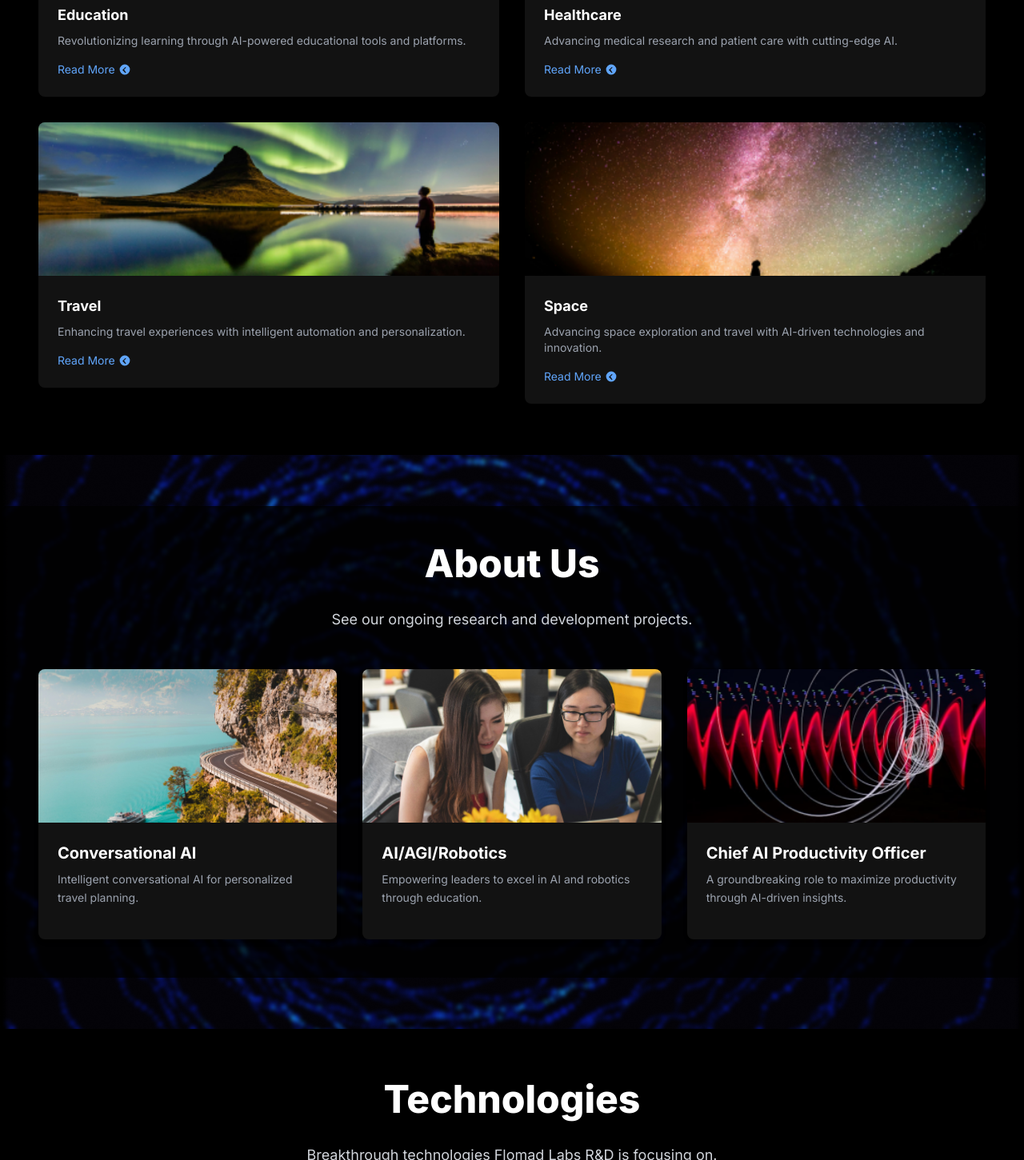
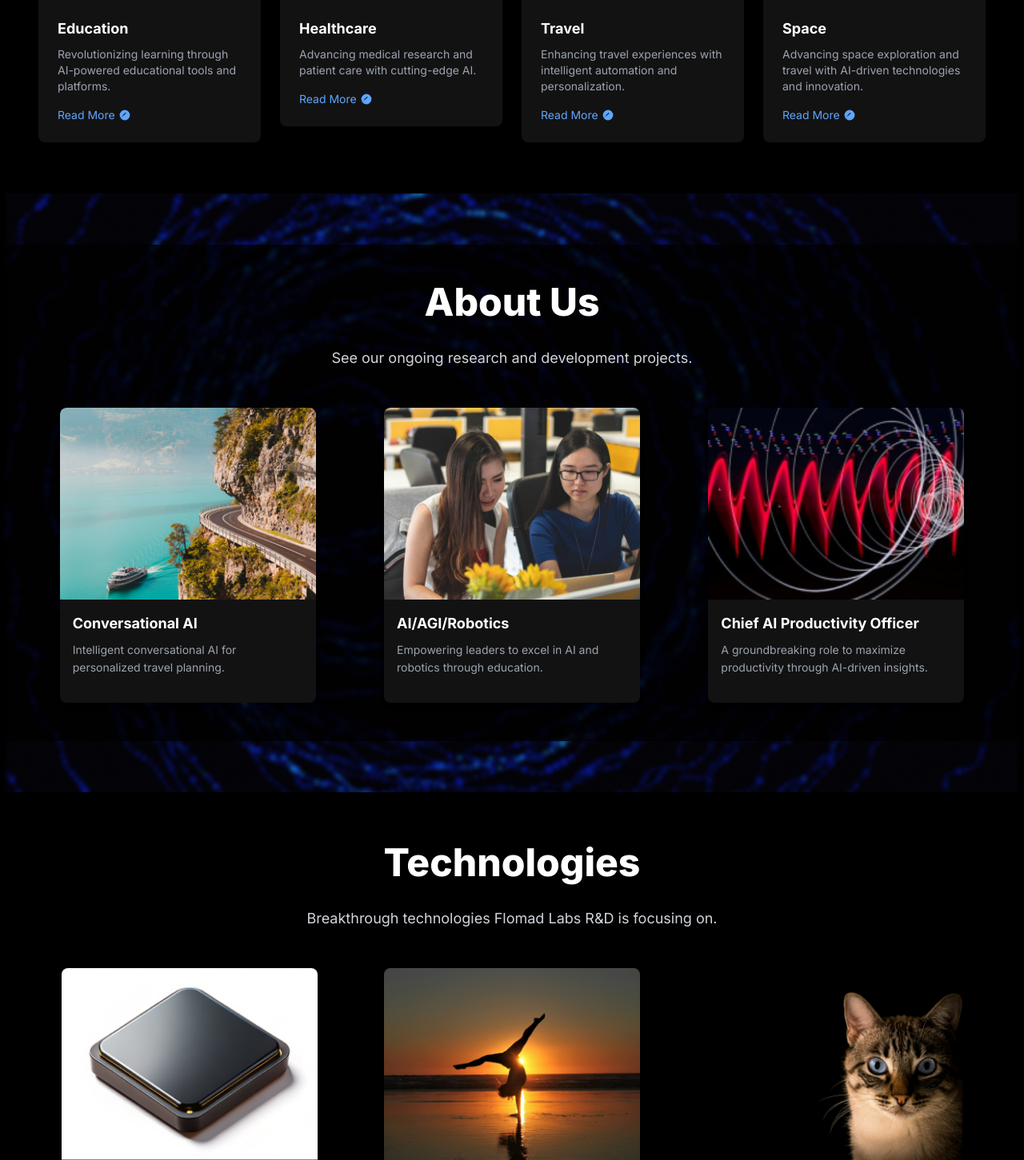
Before and after one commit to FlolabsInnovationsGroup/FloLabsInnovations, a Next.js app: page / in a window 1280 px wide. Shown: the part 1259-2710 px from the top of the page at 80% size. Built offline with nearby package versions, Linux system fonts and the light colour scheme.

Commit message:
image size fixes

```diff
--- a/src/components/AboutSection/Card.tsx
+++ b/src/components/AboutSection/Card.tsx
@@ -1,4 +1,5 @@
 import Image from "next/image";
+import Link from "next/link";
 
 interface CardProps {
   image: string; // Image URL
@@ -21,46 +22,48 @@ export default function Card({
 }: CardProps) {
   const cardContent = (
     <div
-      className={`${bgColor} text-white rounded-lg shadow-md overflow-hidden transform hover:scale-105 transition-transform duration-300 ease-in-out`}
+      className={`${bgColor} text-white rounded-lg shadow-md overflow-hidden transform hover:scale-105 transition-transform duration-300 ease-in-out max-w-xs mx-auto`}
     >
       {/* Image Section */}
-      <div className="overflow-hidden">
+      <div className="relative aspect-w-4 aspect-h-3 overflow-hidden rounded-t-lg">
         <Image
           src={image}
           alt={title}
-          width={400}
-          height={300}
-          className="w-full h-48 object-cover hover:scale-110 transition-transform duration-300"
+          fill
+          className="object-cover"
         />
       </div>
 
       {/* Content Section */}
-      <div className="p-6">
+      <div className="p-4">
         {/* Title */}
-        <h3 className="text-xl font-bold mb-2">{title}</h3>
+        <h3 className="text-lg font-bold mb-2">{title}</h3>
         {/* Description */}
         <p className="text-sm text-gray-400 leading-relaxed mb-4">{description}</p>
 
         {/* Optional Button */}
         {buttonText && buttonLink && (
-          <a
+          <Link
             href={buttonLink}
-            target="_blank"
-            rel="noopener noreferrer"
             className="inline-block bg-blue-600 hover:bg-blue-700 text-white font-semibold py-2 px-4 rounded-lg transition duration-300"
+            aria-label={`Learn more about ${title}`}
           >
             {buttonText}
-          </a>
+          </Link>
         )}
       </div>
     </div>
   );
 
-  // If `link` is provided, wrap the entire card with it
+  // If `link` is provided, wrap the entire card with `Link`
   return link ? (
-    <a href={link} target="_blank" rel="noopener noreferrer" className="block">
+    <Link
+      href={link}
+      className="block"
+      aria-label={`View details about ${title}`}
+    >
       {cardContent}
-    </a>
+    </Link>
   ) : (
     cardContent
   );
--- a/src/components/FocusSection/Card.tsx
+++ b/src/components/FocusSection/Card.tsx
@@ -10,15 +10,14 @@ interface CardProps {
 
 export default function Card({ image, title, description, link }: CardProps) {
   const cardContent = (
-    <div className="bg-[#121212] text-white rounded-lg shadow-md overflow-hidden transform hover:scale-105 transition-transform duration-300">
-      {/* Image Section */}
-      <div className="relative w-full h-48">
+    <div className="bg-[#121212] text-white rounded-lg shadow-md transform hover:scale-105 transition-transform duration-300">
+      {/* Image Section with Aspect Ratio */}
+      <div className="aspect-w-4 aspect-h-3 relative overflow-hidden rounded-t-lg">
         <Image
-          src={image}
+          src={image || "/images/default-placeholder.png"} // Fallback for missing image
           alt={title}
-          layout="fill"
-          objectFit="cover"
-          className="hover:scale-110 transition-transform duration-300"
+          fill // Fill the parent container
+          className="object-cover"
         />
       </div>
 
@@ -39,7 +38,7 @@ export default function Card({ image, title, description, link }: CardProps) {
           >
             <path
               fillRule="evenodd"
-              d="M10 18a8 8 0 100-16 8 8 0 000 16zm1.53-10.53a.75.75 0 10-1.06-1.06l-3.75 3.75a.75.75 0 000 1.06l3.75 3.75a.75.75 0 101.06-1.06L8.81 10l2.72-2.53z"
+              d="M10 18a8 8 0 100-16 8 8 0 000 16zm1.53-10.53a.75.75 0 10-1.06-1.06l-3.75 3.75a.75.75 0 000 1.06l-3.75 3.75a.75.75 0 101.06-1.06L8.81 10l2.72-2.53z"
               clipRule="evenodd"
             />
           </svg>
@@ -48,7 +47,7 @@ export default function Card({ image, title, description, link }: CardProps) {
     </div>
   );
 
-  // Handle the link wrapping internally
+  // Handle wrapping with `Link` if `link` is provided
   return link ? (
     <Link href={link} className="block">
       {cardContent}
--- a/src/components/FocusSection/FocusSection.tsx
+++ b/src/components/FocusSection/FocusSection.tsx
@@ -41,17 +41,15 @@ export default function FocusSection() {
         </p>
 
         {/* Cards Grid */}
-        <div className="grid grid-cols-1 sm:grid-cols-2 gap-8">
+        <div className="grid grid-cols-1 sm:grid-cols-2 lg:grid-cols-4 gap-6">
           {focuses.map((focus, index) => (
-
             <Card
               key={index}
               image={focus.image}
               title={focus.title}
               description={focus.description}
-  link={focus.link} // Pass the link here
+              link={focus.link}
             />
-
           ))}
         </div>
       </div>
--- a/src/components/Technologies/Card.tsx
+++ b/src/components/Technologies/Card.tsx
@@ -15,20 +15,19 @@ export default function TechnologyCard({
   link,
 }: TechnologyCardProps) {
   const cardContent = (
-    <div className="bg-[#121212] text-white rounded-lg shadow-md overflow-hidden transform hover:scale-105 transition-transform duration-300">
-      {/* Image Section */}
-      <div className="relative w-full h-48">
+    <div className="bg-[#121212] text-white rounded-lg shadow-md overflow-hidden transform hover:scale-105 transition-transform duration-300 max-w-xs mx-auto">
+      {/* Image Section with Aspect Ratio */}
+      <div className="relative aspect-w-4 aspect-h-3">
         <Image
-          src={image}
+          src={image || "/images/default-placeholder.png"} // Fallback image
           alt={title}
-          layout="fill"
-          objectFit="cover"
-          className="hover:scale-110 transition-transform duration-300"
+          fill // Enables responsive sizing within the `relative` container
+          className="object-cover"
         />
       </div>
 
       {/* Content Section */}
-      <div className="p-6">
+      <div className="p-4">
         {/* Title */}
         <h3 className="text-lg font-bold mb-2">{title}</h3>
         {/* Description */}
--- a/tailwind.config.ts
+++ b/tailwind.config.ts
@@ -7,9 +7,11 @@ module.exports = {
   theme: {
     extend: {
       backgroundImage: {
-        'header-bg': "url('/images/headerbackground.png')",
+        "header-bg": "url('/images/headerbackground.png')",
       },
     },
   },
-  plugins: [],
+  plugins: [
+    require("@tailwindcss/aspect-ratio"), // Add the Aspect Ratio plugin
+  ],
 };
```
Also changed, not shown: package.json (+10 -9 lines), 1 other file (tests, documents, lock files or other folders). Lines whose indentation alone changed are shown as unchanged.
